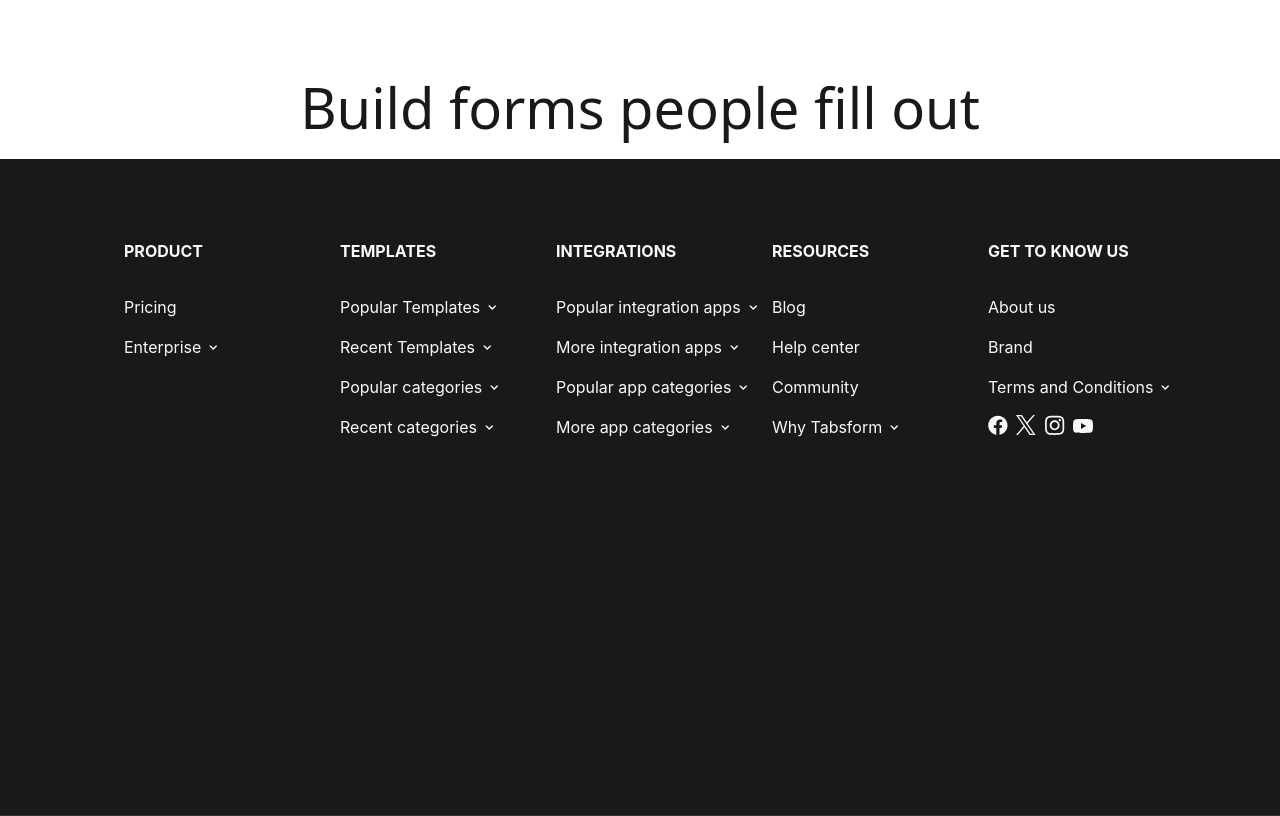
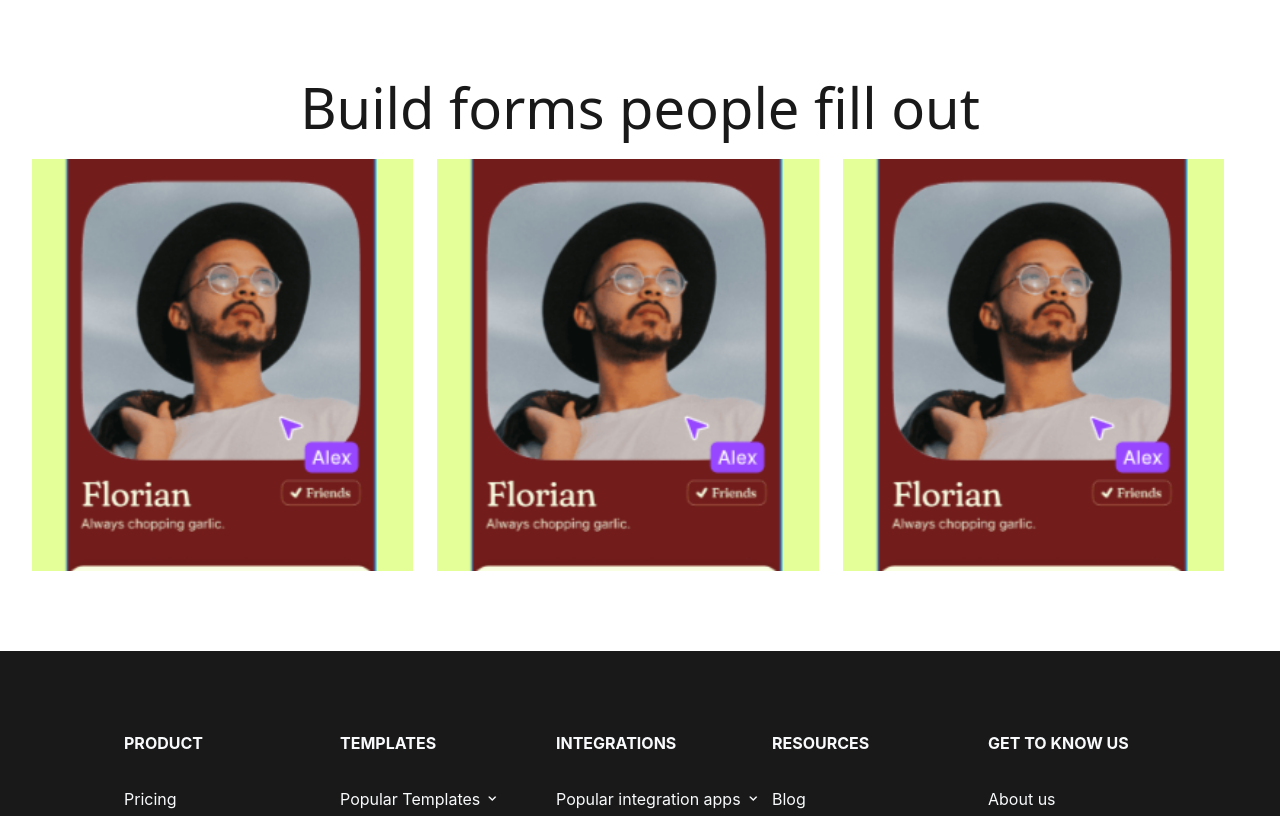
Before and after one commit to theali29/tabsform, a React (Create React App) app: page /products in a window 1280 px wide. Shown: the part 660-1476 px from the top of the page. Built offline with nearby package versions, Linux system fonts and the light colour scheme; the HTML template or start-up script is replaced by a standard one.

Commit message:
Adding content

```diff
--- a/src/pages/product.js
+++ b/src/pages/product.js
@@ -1,6 +1,7 @@
 import React from 'react'
 import { Link } from 'react-router-dom'
 import BrandCarousel from '../components/brandCarousel'
+import content from '../images/version1.png'
 export default function Product() {
   return (
     <div className='bg-white pt-[120px]'>
@@ -36,6 +37,17 @@
                 <span>Build forms people fill out</span>
               </h1>
             </div>
+            <div className='flex-col lg:flex-row flex py-8 lg:px-4  justify-center items-center '>
+              <div className='lg:pr-6 pb-4'>
+                <img src={content} width='387px' alt='Identification' />
+              </div>
+              <div className='lg:pr-6 pb-4'>
+                <img src={content} width='387px' alt='Identification' />
+              </div>
+              <div className='lg:pr-6 pb-4'>
+                <img src={content} width='387px' alt='Identification' />
+              </div>
+            </div>
           </div>
         </div>
       </div>
```
Also changed, not shown: src/images/version1.png (added).
